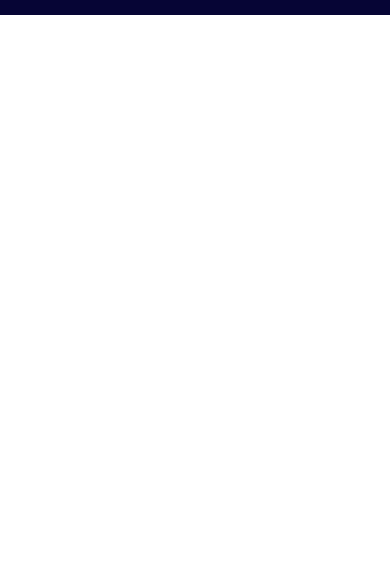
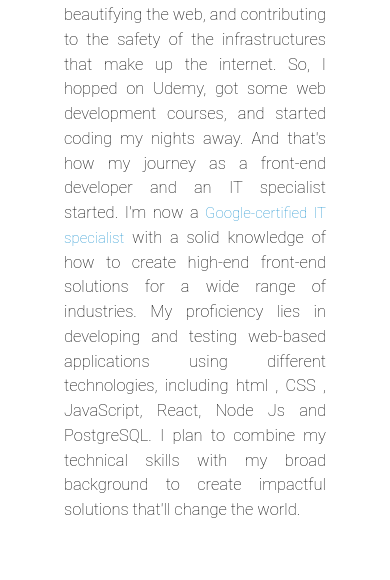
Before and after one commit to imwithjosh/PORTFOLIO2, a plain HTML site: page about.html in a window 390 px wide. Shown: the part 1120-1700 px from the top of the page. Before the commit the page ends 1135 px from the top, so only its background shows below. Drawn offline with Linux system fonts and the light colour scheme.

```diff
--- a/about.html
+++ b/about.html
@@ -32,11 +32,23 @@
 
    <div >
     <p>
-     <img src="assets/img/picture1.jpg" /> A highly motivated, confident and creative web developer experienced in building
-     user friendly website and applications
-    using Html , CSS , JavaScript, React, Node Js and PostgreSQL.
-    I thrive on challenges willing to learn new things, a team
-    player and ready to break new grounds.
+     <img src="assets/img/picture1.jpg" />
+
+    Oyewale Tayo is a front-end developer and IT specialist who's keen on changing the world through innovation and
+    technology.
+
+    I've always been an avid lover of everything technology from mobile technology to cloud computing. After four years of
+    studying Computer Science at the Tai Solarin University of Education, and getting my Bachelor's degree, I worked in the
+    manufacturing and banking industry  but none was satisfactory enough;
+    I needed to be behind a computer, creating innovative solutions, beautifying the web, and contributing to the safety of
+    the infrastructures that make up the internet.
+
+    So, I hopped on Udemy, got some web development courses, and started coding my nights away. And that's how my journey as
+    a front-end developer and an IT specialist started. I'm now a <a href="https://www.coursera.org/account/accomplishments/professional-cert/7MMMH6GA9DAF" target="_blank">Google-certified IT specialist</a> with a solid knowledge of
+    how to create high-end front-end solutions for a wide range of industries. My proficiency lies in developing and testing
+    web-based applications using different technologies, including html , CSS , JavaScript, React, Node Js and PostgreSQL.
+    I plan to combine my technical skills with my broad background to create impactful solutions that'll change the world.
+
  </p>
    </div>
 
--- a/assets/css/style.css
+++ b/assets/css/style.css
@@ -116,7 +116,10 @@ footer ul li a{
     float: left;
 }
 
-
+.content a {
+    text-decoration: none;
+    color:#2596d1;
+}
 
 /* Contact Us  */
 .content input,textarea{
```
Also changed, not shown: assets/img/oyewaleTayo.jpg (renamed from assets/img/picture.jpg), 1 other file.
